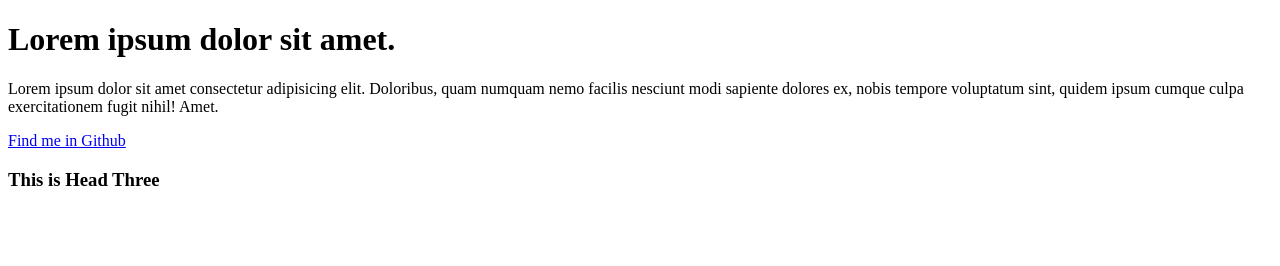
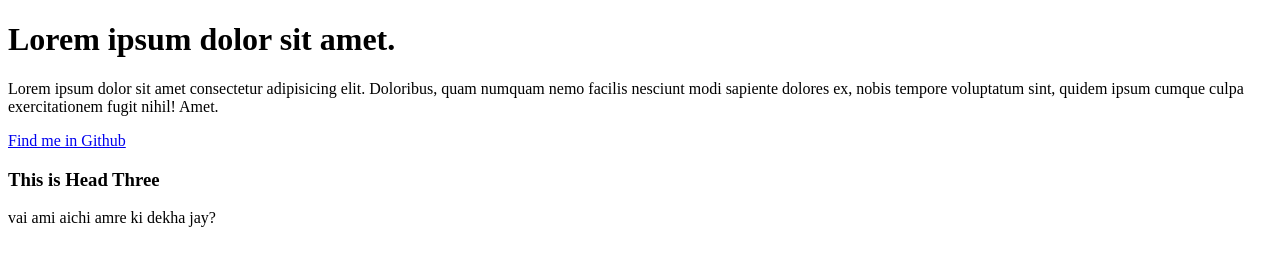
Before and after one commit to hasibtech/bpc, a plain HTML site: page index.html in a window 1280 px wide. Drawn offline with Linux system fonts and the light colour scheme.

Commit message:
Update index.html

```diff
--- a/index.html
+++ b/index.html
@@ -12,5 +12,6 @@
     <a href="github.com/techhasib">Find me in Github</a>
 
     <h3>This is Head Three</h3>
+    <p>vai ami aichi amre ki dekha jay? </p>
 </body>
 </html>
```
